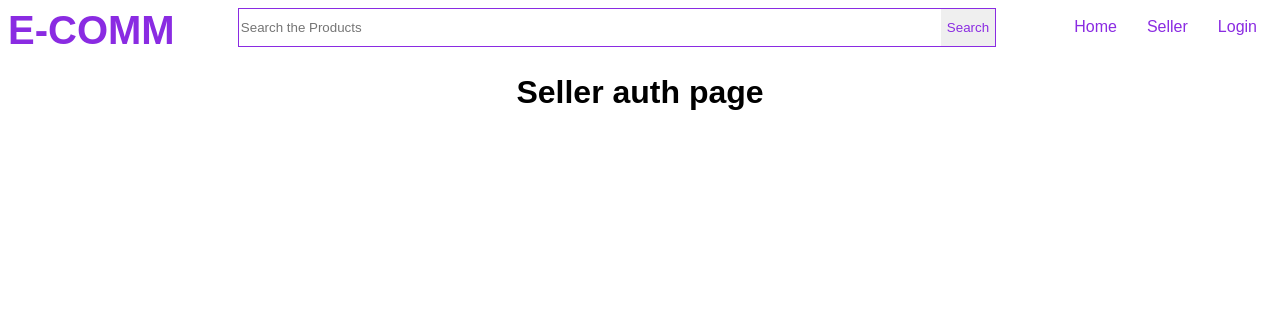
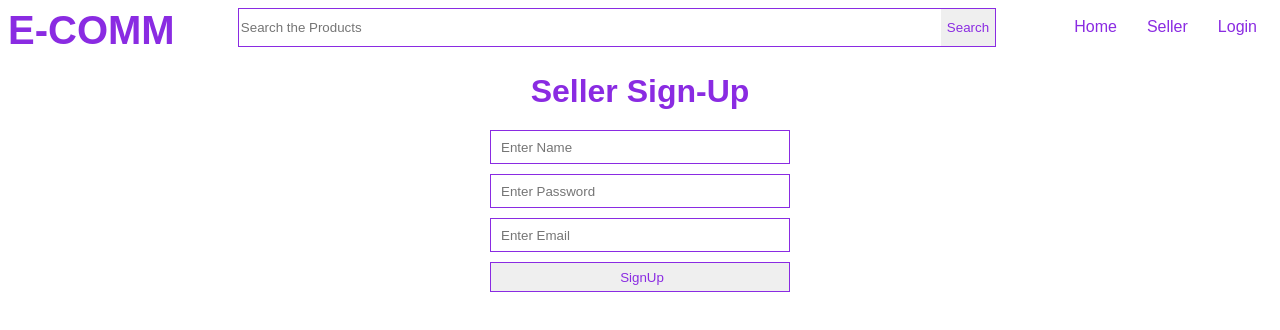
Before and after one commit to salimsheikh/angular_project_first, an Angular app: page /seller-auth in a window 1280 px wide. Shown: the top 330 px of the page. Built offline with nearby package versions, Linux system fonts and the light colour scheme.

Commit message:
Seller Form Commited

```diff
--- /dev/null
+++ b/db.json
@@ -0,0 +1,33 @@
+{
+  "seller": [
+    {
+      "name": "Anil Sharma",
+      "password": "123",
+      "email": "anil@seller.com",
+      "id": 1
+    },
+    {
+      "name": "Rajesh Sharma",
+      "password": "123",
+      "email": "rajeshl@seller.com",
+      "id": 2
+    }
+  ],
+  "posts": [
+    {
+      "id": 1,
+      "title": "json-server",
+      "author": "typicode"
+    }
+  ],
+  "comments": [
+    {
+      "id": 1,
+      "body": "some comment",
+      "postId": 1
+    }
+  ],
+  "profile": {
+    "name": "typicode"
+  }
+}
--- a/src/app/app.module.ts
+++ b/src/app/app.module.ts
@@ -6,6 +6,7 @@ import { AppComponent } from './app.component';
 import { HeaderComponent } from './header/header.component';
 import { HomeComponent } from './home/home.component';
 import { SellerAuthComponent } from './seller-auth/seller-auth.component';
+import { FormsModule } from '@angular/forms';
 
 @NgModule({
   declarations: [
@@ -16,7 +17,8 @@ import { SellerAuthComponent } from './seller-auth/seller-auth.component';
   ],
   imports: [
     BrowserModule,
-    AppRoutingModule
+    AppRoutingModule,
+    FormsModule
   ],
   providers: [],
   bootstrap: [AppComponent]
--- a/src/app/seller-auth/seller-auth.component.css
+++ b/src/app/seller-auth/seller-auth.component.css
@@ -0,0 +1,5 @@
+.signup h1{
+    text-align: center;
+    margin: 20px auto;
+    color: blueviolet;
+}
--- a/src/app/seller-auth/seller-auth.component.html
+++ b/src/app/seller-auth/seller-auth.component.html
@@ -1 +1,35 @@
-<h1>Seller auth page</h1>
+<div class="seller-auth">
+  <div class="signup">
+    <h1>Seller Sign-Up</h1>
+    <form
+      #sellerSignUp="ngForm"
+      class="common-form"
+      (ngSubmit)="submitSellerSignUp(sellerSignUp.value)"
+    >
+      <input
+        class="form-text"
+        type="text"
+        name="name"
+        ngModel
+        placeholder="Enter Name"
+      />
+      <input
+        class="form-text"
+        type="password"
+        name="password"
+        ngModel
+        placeholder="Enter Password"
+      />
+      <input
+        class="form-text"
+        type="text"
+        name="email"
+        ngModel
+        placeholder="Enter Email"
+      />
+      <button class="form-button" type="submit" name="signup_button">
+        SignUp
+      </button>
+    </form>
+  </div>
+</div>
--- a/src/styles.css
+++ b/src/styles.css
@@ -8,3 +8,26 @@ body{
     margin: auto;
     text-align: center;
 }
+
+.common-form{
+        margin: auto;
+    text-align: center;
+    display: flex;
+    flex-direction: column;
+    width: 300px;
+}
+.form-text{
+    height: 30px;
+    margin-bottom: 10px;
+    padding-left: 10px;
+    border: 1px solid blueviolet;
+    color: blueviolet;
+}
+.form-button{
+    height: 30px;
+    margin-bottom: 10px;
+    padding-left: 10px;
+    border: 1px solid blueviolet;
+    color: blueviolet;
+    cursor: pointer;
+}
```
Also changed, not shown: src/app/services/seller.service.ts (added, +9 -0 lines), 1 other file (tests, documents, lock files or other folders).
